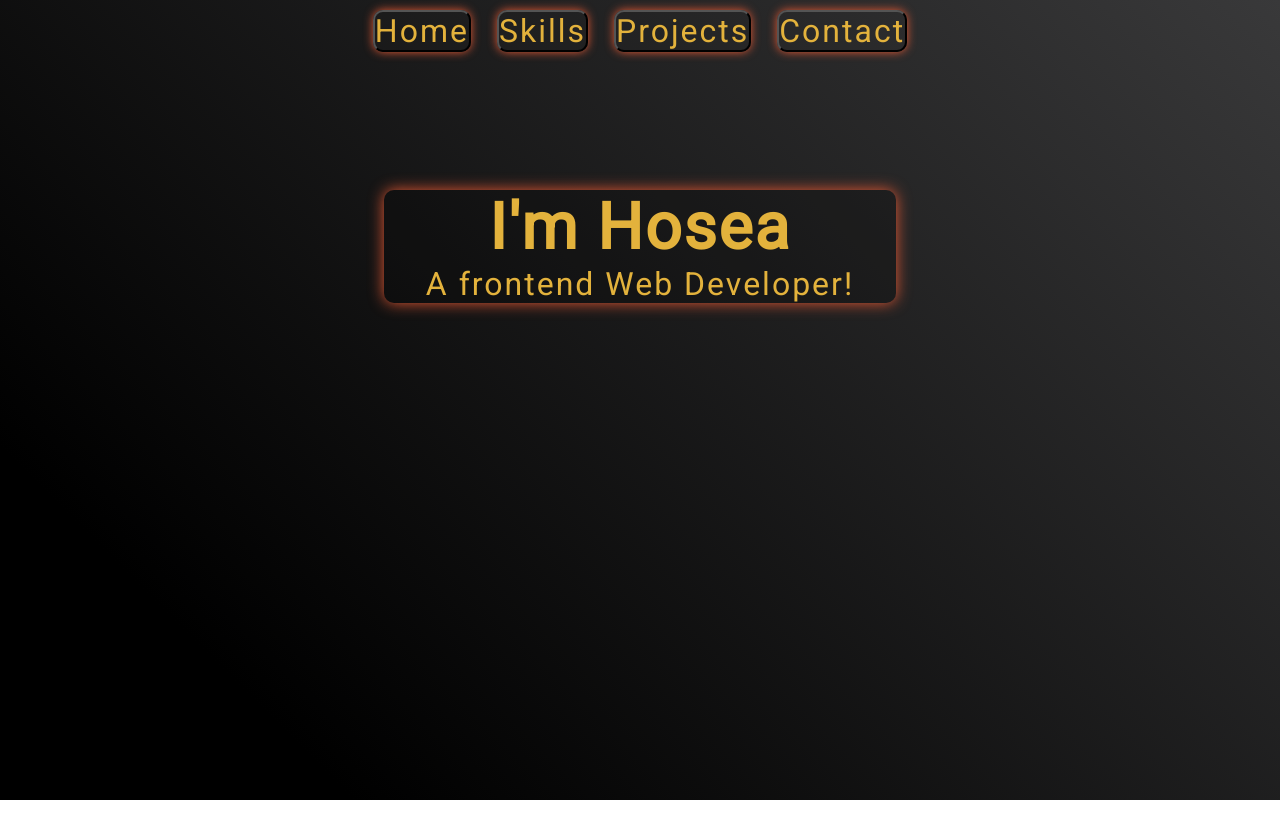
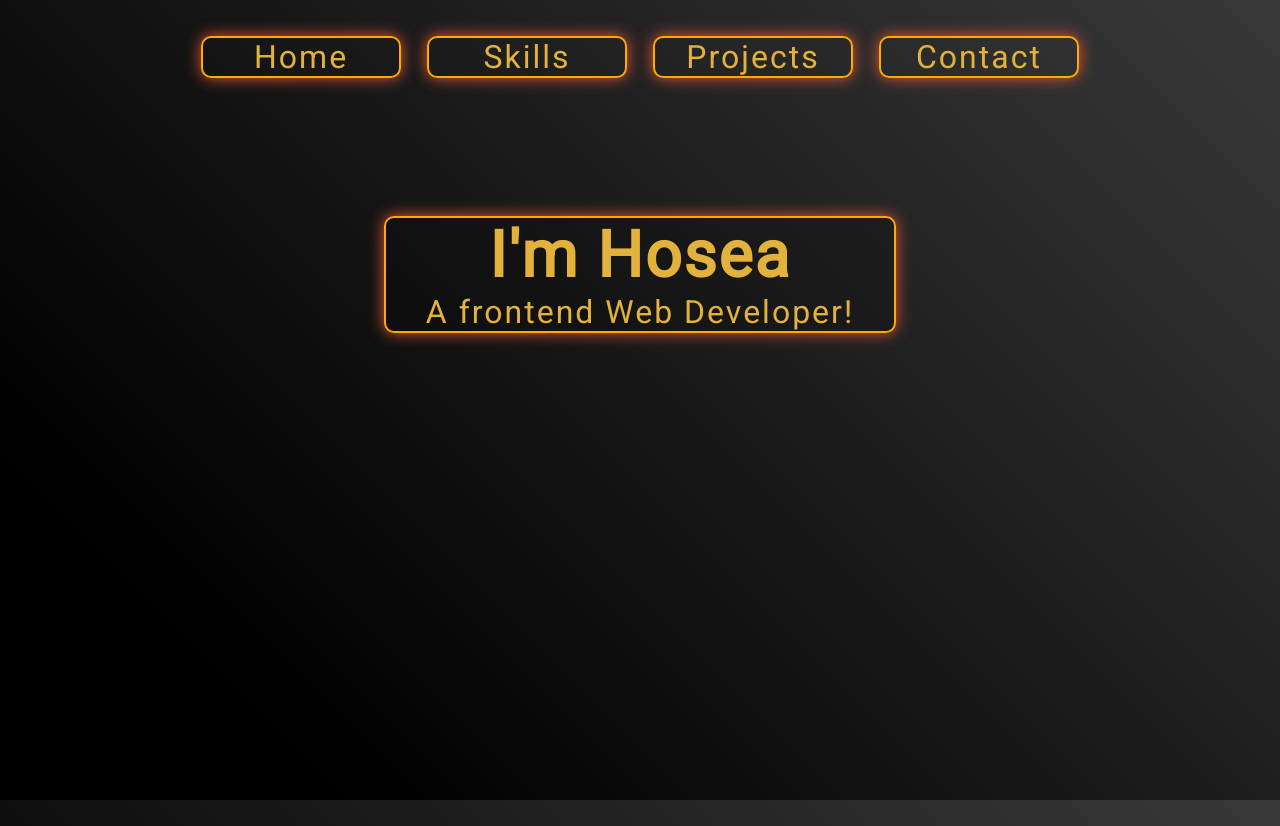
Before and after one commit to HoseaSims/PFv4, a plain HTML site: page index.html in a window 1280 px wide. Before the commit the page ends 800 px from the top, so only its background shows below. Drawn offline with Linux system fonts and the light colour scheme.

Commit message:
added solid border and button animations on hover

```diff
--- a/app.js
+++ b/app.js
@@ -7,9 +7,7 @@ const body = document.querySelector('body')
 
 infoBox.classList.add('visible')
 
-let test = `<div>
 
-            </div>`
 
 nav.addEventListener('click', e =>{
 
--- a/style.css
+++ b/style.css
@@ -20,6 +20,7 @@ body{
 
 .nav{
     display: block;
+    margin-top: 2%;
 
 }
 
@@ -30,6 +31,7 @@ body{
     justify-content: center;
     background-color: rgba(0, 0, 0, .2);
     font-size: 2rem;
+    border: 2px solid #ffaa00;
     box-shadow: 0 0 15px #E55934;
     border-radius: 10px;
     margin: 10% 30% 10% 30%;
@@ -41,14 +43,22 @@ body{
 button{
     background-color: transparent;
     color: #E3B23C;
+    font-size: 1rem;
+    width: 200px;
     border-radius: 10px;
-    box-shadow: 0 0 10px #E55934;
+    border: 2px solid #ffaa00;
     transition-duration: 150ms;
+    box-shadow: 0 0 15px #E55934;
 }
 
+
+
 .nav :hover{
-    color: #E55934;
+    color: #ffc300;
     font-size: 2.2rem;
+    transform: translateY(-15px);
+
+    box-shadow: 0 10px 10px #E55934;
     transition-duration: 150ms;
 }
 
@@ -96,3 +106,8 @@ button{
     transition-property: opacity;
     transition-duration: 1000ms;
 }
+
+.slide{
+    transform: translateY(50px);
+    transition-duration: 500ms;
+}
```
